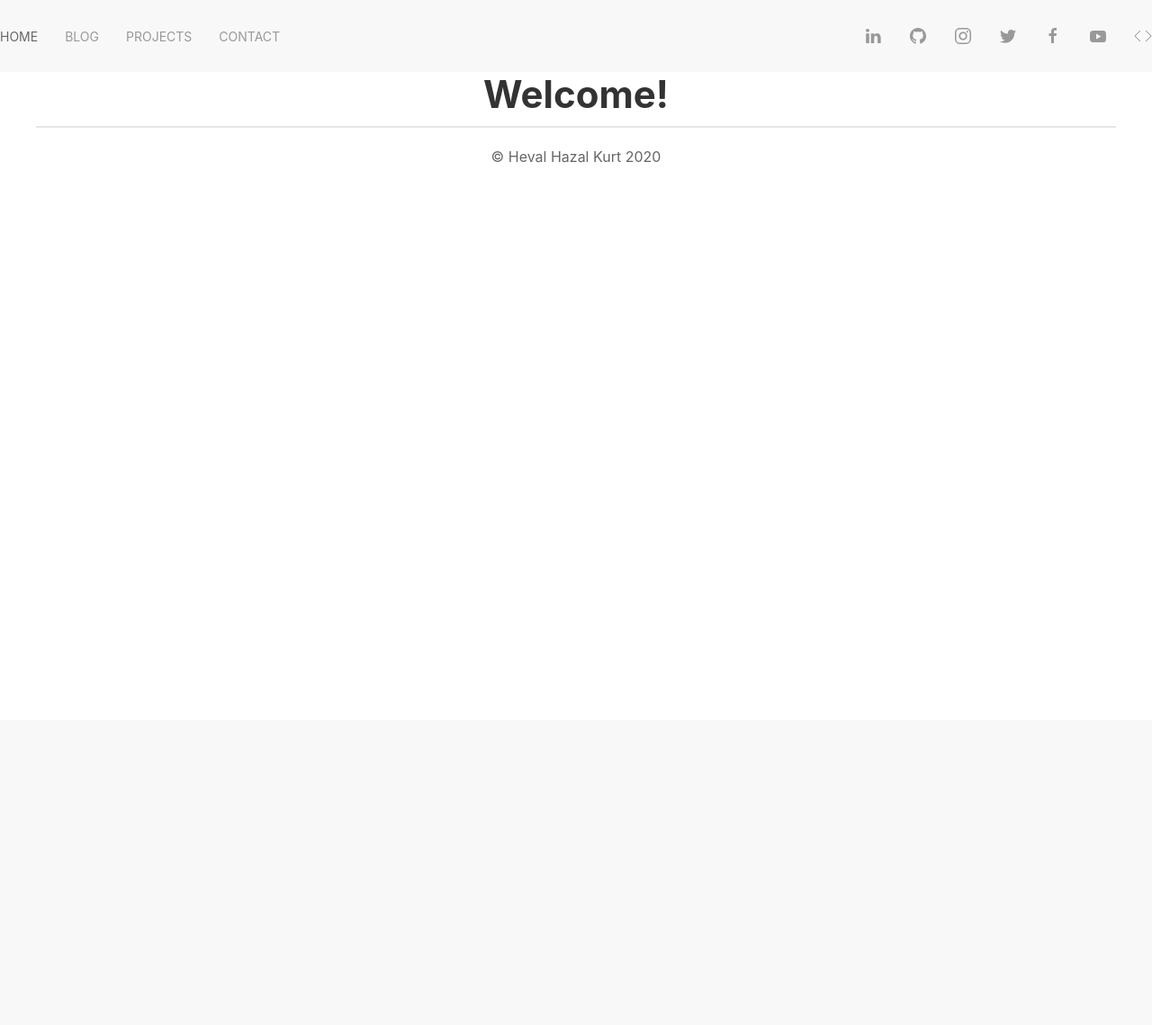
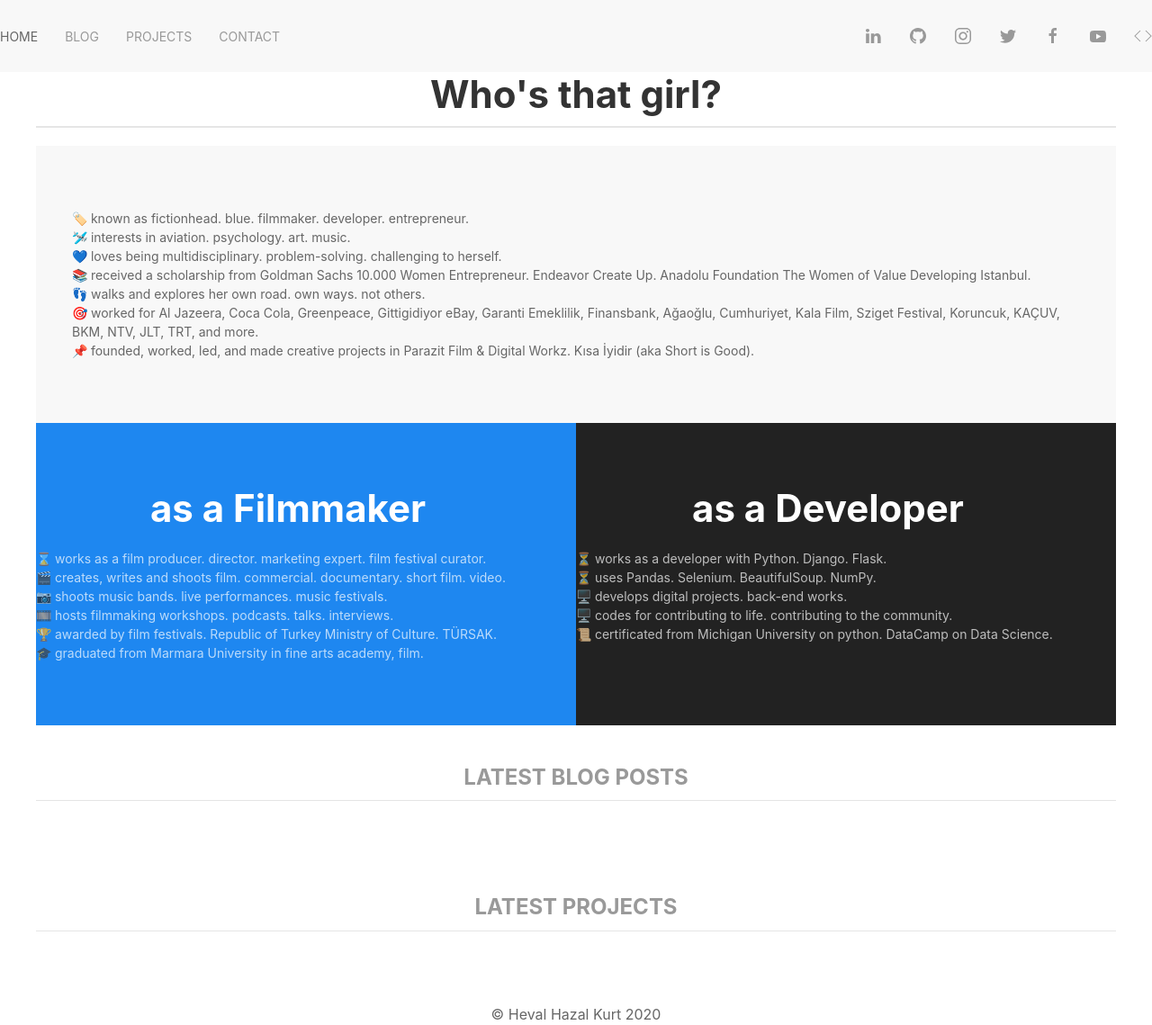
Before and after one commit to hevalhazalkurt/hhk_personal_website, a Django app: page / in a window 1280 px wide. Shown: the whole page at 90% size. Before the commit the page ends 181 px from the top, so only its background shows below. Run offline with Django 3.2, Linux system fonts and the light colour scheme; data that the repository does not hold is empty; some libraries are stand-ins or nearby versions.

Commit message:
Added desctiption, edited blog & project sections

```diff
--- a/hhk_web/blog/templates/blog/home.html
+++ b/hhk_web/blog/templates/blog/home.html
@@ -2,6 +2,98 @@
 
 {% block content %}
 
-<h1 class="uk-text-bold uk-heading-divider uk-text-center">Welcome!</h1>
+
+<h1 class="uk-text-bold uk-heading-divider uk-text-center ">Who's that girl?</h1>
+
+<!-- Gray section -->
+<div class="uk-tile uk-tile-muted">
+  <p class="uk-text-small uk-text-left">🏷 known as fictionhead. blue. filmmaker. developer. entrepreneur.<br>
+    🛩 interests in aviation. psychology. art. music.<br>
+    💙 loves being multidisciplinary. problem-solving. challenging to herself. <br>
+    📚 received a scholarship from Goldman Sachs 10.000 Women Entrepreneur. Endeavor Create Up. Anadolu Foundation The Women of Value Developing Istanbul.<br>
+    👣 walks and explores her own road. own ways. not others.<br>
+    🎯 worked for Al Jazeera, Coca Cola, Greenpeace, Gittigidiyor eBay, Garanti Emeklilik, Finansbank, Ağaoğlu, Cumhuriyet, Kala Film, Sziget Festival, Koruncuk, KAÇUV, BKM, NTV, JLT, TRT, and more.<br>
+    📌 founded, worked, led, and made creative projects in Parazit Film & Digital Workz. Kısa İyidir (aka Short is Good).</p>
+</div>
+
+<!-- Blue section -->
+<div class="uk-child-width-1-2@s uk-grid-collapse uk-text-center" uk-grid>
+  <div class="uk-tile uk-tile-primary">
+    <h1 class="uk-text-bold">as a Filmmaker</h1>
+    <p class="uk-text-small uk-text-left">⌛️ works as a film producer. director. marketing expert. film festival curator.<br>
+      🎬 creates, writes and shoots film. commercial. documentary. short film. video.<br>
+      📷 shoots music bands. live performances. music festivals.<br>
+      🎞 hosts filmmaking workshops. podcasts. talks. interviews.<br>
+      🏆 awarded by film festivals. Republic of Turkey Ministry of Culture. TÜRSAK.<br>
+      🎓 graduated from Marmara University in fine arts academy, film.<br>
+  </div>
+
+  <!-- Black section -->
+  <div class="uk-tile uk-tile-secondary">
+    <h1 class="uk-text-bold">as a Developer</h1>
+    <p class="uk-text-small uk-text-left">⏳ works as a developer with Python. Django. Flask.<br>
+      ⏳ uses Pandas. Selenium. BeautifulSoup. NumPy.<br>
+      🖥 develops digital projects. back-end works.<br>
+      🖥 codes for contributing to life. contributing to the community.<br>
+      📜 certificated from Michigan University on python. DataCamp on Data Science.</p>
+  </div>
+</div>
+
+
+<!-- Blog section -->
+<h1 class="uk-text-bold uk-heading-divider uk-text-center uk-text-muted uk-text-uppercase uk-text-large">Latest Blog Posts</h1>
+
+<!-- Blog category section -->
+<div uk-grid>
+  {% for cat in post_categories %}
+  <p class="uk-text-muted"><a href="{{ cat.get_absolute_url }}">{{ cat.title }}</a></p>
+
+  {% endfor %}
+</div>
+
+<!-- Blog post section -->
+
+<div class="uk-child-width-1-3@m " uk-grid>
+  {% for post in latest_posts %}
+  <div class="uk-section-default">
+    <div class="uk-section uk-height-medium uk-flex uk-flex-center uk-flex-middle uk-background-cover uk-light uk-background-blend-overlay uk-background-secondary" style="background-image: url({{ post.image.url }})">
+
+      <div class="uk-card-body">
+        <h1 class="uk-card-title uk-text-bold uk-heading-divider uk-text-center"><a href="{{ post.get_absolute_url }}">{{ post.title }}</a></h1>
+        <p>{{ post.summary }}</p>
+      </div>
+
+    </div>
+  </div>
+
+  {% endfor %}
+</div>
+
+
+
+<!-- Project section -->
+
+<h1 class="uk-text-bold uk-heading-divider uk-text-center uk-text-muted uk-text-uppercase uk-text-large">Latest Projects</h1>
+
+<!-- Project category section -->
+<div uk-grid>
+  {% for cat in project_categories %}
+  <p class="uk-text-muted"><a href="{{ cat.get_absolute_url }}">{{ cat.title }}</a></p>
+  {% endfor %}
+</div>
+
+<!-- Project section -->
+<div class="uk-child-width-1-2@m " uk-grid>
+  {% for project in latest_projects %}
+  <div class="uk-section-default">
+    <div class="uk-section uk-height-medium uk-flex uk-flex-center uk-flex-middle uk-background-cover uk-light" style="background-image: url({{ project.image.url }})">
+    </div>
+    <div class="uk-padding-small uk-background-muted">
+      <h1 class="uk-card-title uk-text-bold uk-heading-divider uk-text-center"><a href="{{ project.get_absolute_url }}">{{ project.title }}</a></h1>
+      <p>{{ project.summary }}</p>
+    </div>
+  </div>
+  {% endfor %}
+</div>
 
 {% endblock content %}
```
